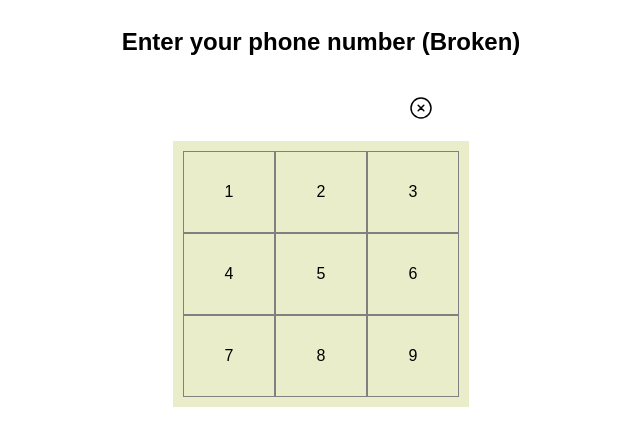
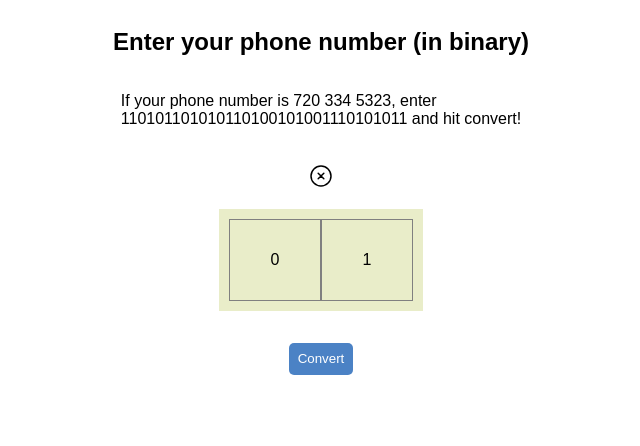
Before and after one commit to https-sam/https-sam.github.io, a plain HTML site: page assignments/12/index.html in a window 1280 px wide. Shown: the whole page, without its empty margins (319-959 px from the left). Drawn offline with Linux system fonts and the light colour scheme.

Commit message:
refactor: 12

```diff
--- a/assignments/12/index.html
+++ b/assignments/12/index.html
@@ -8,7 +8,10 @@
     <title>Document</title>
   </head>
   <body>
-    <h2 class="prompt">Enter your phone number (Broken)</h2>
+    <h2 class="prompt">Enter your phone number (in binary)</h2>
+		<article>
+			<p>If your phone number is 720 334 5323, enter <br/> 110101101010110100101001110101011 and hit convert!</p>
+		</article>
     <section class="display">
       <p id="phone-number"></p>
       <?xml version="1.0" encoding="UTF-8"?><svg
@@ -32,11 +35,10 @@
     </section>
 
     <form>
+      <div class="phone-key">0</div>
       <div class="phone-key">1</div>
 
-      <div class="phone-key">2</div>
-
-      <div class="phone-key">3</div>
+      <!-- <div class="phone-key">3</div>
 
       <div class="phone-key">4</div>
 
@@ -49,7 +51,11 @@
       <div class="phone-key">8</div>
 
       <div class="phone-key">9</div>
+			<div class="phone-key"></div>
+      <div class="phone-key">0</div>
+      <div class="phone-key"></div> -->
     </form>
+		<button id="convert-btn">Convert</button>
 
     <script src="./index.js"></script>
   </body>
--- a/assignments/12/index.js
+++ b/assignments/12/index.js
@@ -1,6 +1,7 @@
 const keys = Array.from(document.querySelectorAll(".phone-key"));
 const enteredNum = document.getElementById("phone-number");
 const deleteBtn = document.getElementById("delete-btn");
+const converBtn = document.getElementById("convert-btn");
 
 deleteBtn.addEventListener("click", () => {
   const num = enteredNum.innerHTML;
@@ -11,10 +12,14 @@ deleteBtn.addEventListener("click", () => {
   );
 });
 
+converBtn.addEventListener("click", () => {
+  enteredNum.innerHTML = BigInt('0b' + enteredNum.innerHTML)
+})
+
 for (const key of keys) {
-  const val = 10 - parseInt(key.innerHTML);
+  const val = parseInt(key.innerHTML);
   key.addEventListener("click", () => {
-    if (enteredNum.innerHTML.length > 11) return;
+    if (isNaN(val)) return;
     enteredNum.innerText += val;
   });
 }
--- a/assignments/12/style.css
+++ b/assignments/12/style.css
@@ -5,7 +5,6 @@
   border: 1px solid gray;
   align-items: center;
   justify-content: center;
-  font-family: Arial;
   cursor: pointer;
 }
 
@@ -14,6 +13,7 @@ body {
   align-items: center;
   justify-content: center;
   flex-direction: column;
+  font-family: Arial;
 }
 
 .display {
@@ -26,20 +26,31 @@ body {
   cursor: pointer;
 }
 
-#phone-number,
-.prompt {
-  font-family: Arial;
-}
 
 #phone-number {
   letter-spacing: 5px;
   min-height: 25px;
   font-size: 20px;
-  min-width: 200px;
 }
 
 .phone-key:hover {
   background-color: #d2d6b2;
+}
+
+#convert-btn {
+  margin-top: 2rem;
+  width: 4rem;
+  height: 2rem;
+  background-color: #4b82c5;
+  border: none;
+  color: white;
+  border-radius: 5px;
+  cursor: pointer;
+}
+
+#convert-btn:hover {
+
+  background-color: #246fca;
 }
 
 body > form {
```
